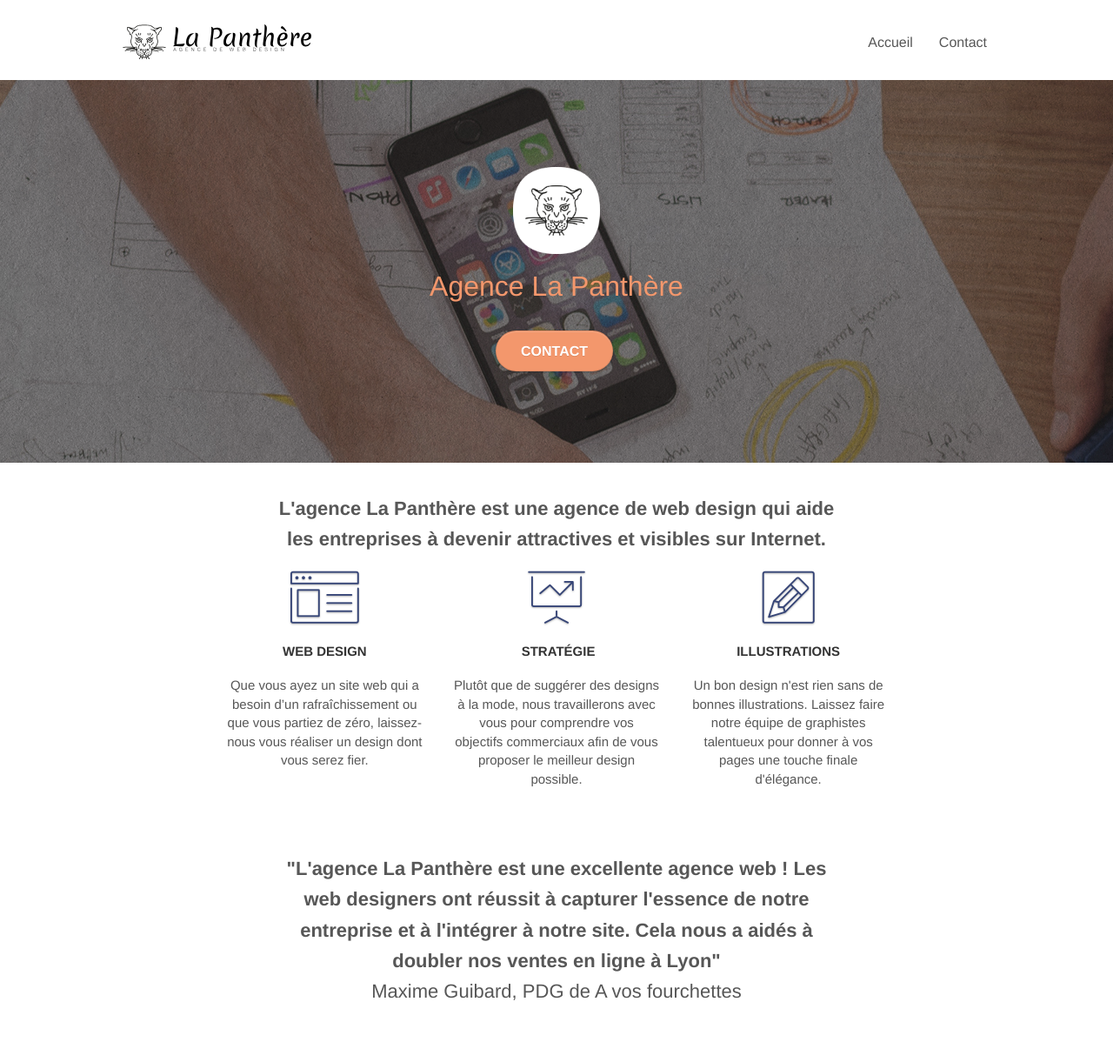
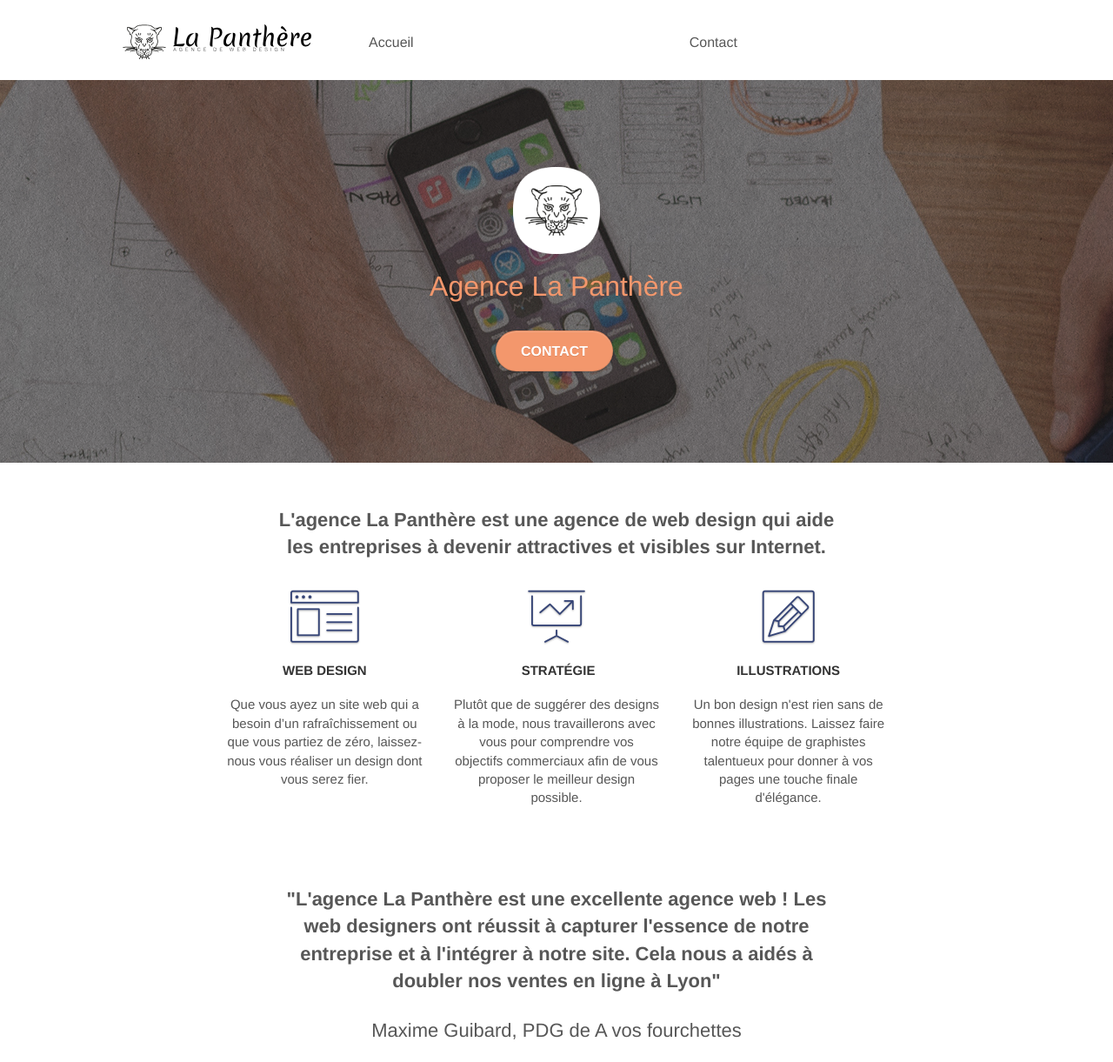
Before and after one commit to Tadbozieux/La-Panth-re, a plain HTML site: page index.html in a window 1280 px wide. Shown: the top 1221 px of the page at 87% size. Drawn offline with Linux system fonts and the light colour scheme.

Commit message:
maj responsive

```diff
--- a/index.html
+++ b/index.html
@@ -83,9 +83,9 @@
 		<div class="container bloc-md">
 			<div class="row">
 				<div class="col-sm-12 text-center">
-					<p class="introduction">L'agence La Panthère est une agence de web design qui aide </p>
+					<p class="introduction">L'agence La Panthère est une agence de web design qui aide
 				<br>
-				<p class="introduction">les entreprises à devenir attractives et visibles sur Internet.</p>
+				les entreprises à devenir attractives et visibles sur Internet.</p>
 				</div>
 			</div>
 			<div class="row voffset-lg med-width-whitespace">
@@ -125,13 +125,13 @@
 			</div>
 			<div class="row voffset-lg voffset">
 				<div class="col-xs-12 col-md-8 col-md-offset-2 text-center">
-					<p class="introduction">"L'agence La Panthère est une excellente agence web ! Les</p>
+					<p class="introduction">"L'agence La Panthère est une excellente agence web ! Les
 					<br>
-					<p class="introduction">web designers ont réussit à capturer l'essence de notre</p>
+					web designers ont réussit à capturer l'essence de notre
 					<br>
-					<p class="introduction">entreprise et à l'intégrer à notre site. Cela nous a aidés à</p>
+					entreprise et à l'intégrer à notre site. Cela nous a aidés à
 					<br>
-					<p class="introduction">doubler nos ventes en ligne à Lyon"</p>
+					doubler nos ventes en ligne à Lyon"</p>
 					<p class="signature">Maxime Guibard, PDG de A vos fourchettes</p>
 
 				</div>
@@ -260,7 +260,7 @@
 
 					</div>
 					<div class="row partenaires">
-						<div class="col-sm-4 footertc">
+
 
 								<ul>
 									<li><a href="LaPhoto.fr">LaPhoto.fr</a></li>
@@ -268,7 +268,7 @@
 									<li><a href="Jechoisimonmariage.com">Jechoisimonmariage.com</a></li>
 									<li><a href="MontourduMonde.fr">MontourduMonde.fr</a></li>
 								</ul>
-						</div>
+
 
 
 						</div>
--- a/style.css
+++ b/style.css
@@ -401,6 +401,9 @@ a:hover {
         float: none;
         margin: 10px auto 0;
     }
+
+
+
 }
 
 .nav > li > .dropdown a {
@@ -1027,6 +1030,13 @@ h4 {
         width: 180px;
         height: 320px;
     }
+
+    .partenaires, ul
+    {
+        display: flex;
+        flex-direction: column;
+        text-align: center;
+    }
 }
 
 @media (max-width: 400px) {
@@ -1043,20 +1053,23 @@ h4 {
 }
 
 .introduction
-{font-size: 22px;
-line-height: 25% ;
-font-weight: bold;}
+{display: block;
+
+    font-size: 22px;
+
+font-weight: bold;
+}
 
 
 .signature
 {font-size: 22px;
-    line-height: 200% ;}
+line-height: 200% ;
+margin-top: 20px;}
 
 
 .tc-contact
 {color: #F3976C!important;
 font-weight: bold;
-font-size: 40px;
 background-color: rgb(222, 216, 216);
 border-radius: 20px;
 
@@ -1084,5 +1097,23 @@ margin: auto;
 padding-top: 20px;}
 
 
+.partenaires, ul{
+    display: flex;
+    width: 100%;
+    justify-content: space-between;
+    text-decoration: none;
+    list-style-type: none;
+
+
+}
+
+.partenaires, li
+{
+color: #000000!important;
+    font-weight: bold;
+    font-size: large;
+}
+
+
 
 .hero-bloc-text2{color: #000000!important;}
```
Also changed, not shown: Capture perf2.PNG, css/bootstrap.css.
